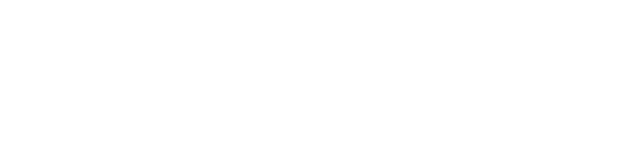
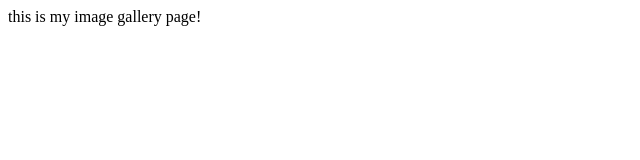
Before and after one commit to joseee177/image-gallery, a plain HTML site: page index.html in a window 1280 px wide. Shown: the whole page, without its empty margins (0-640 px from the left). Drawn offline with Linux system fonts and the light colour scheme.

Commit message:
made a quick change

```diff
--- a/index.html
+++ b/index.html
@@ -8,7 +8,7 @@
 <body>
   <div class="main-container">
 
-
+this is my image gallery page!
 
   </div>
 </body>
```
